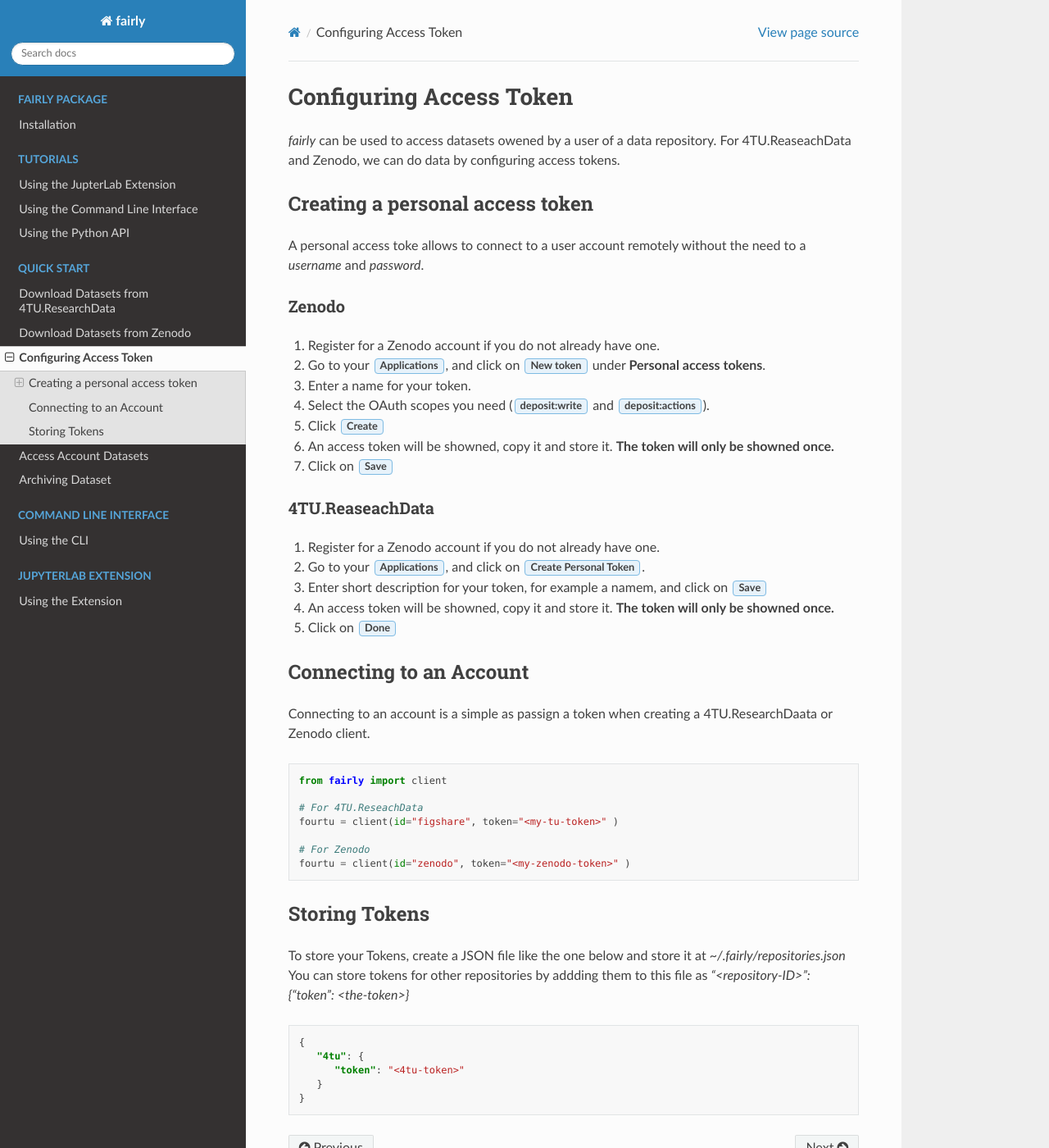
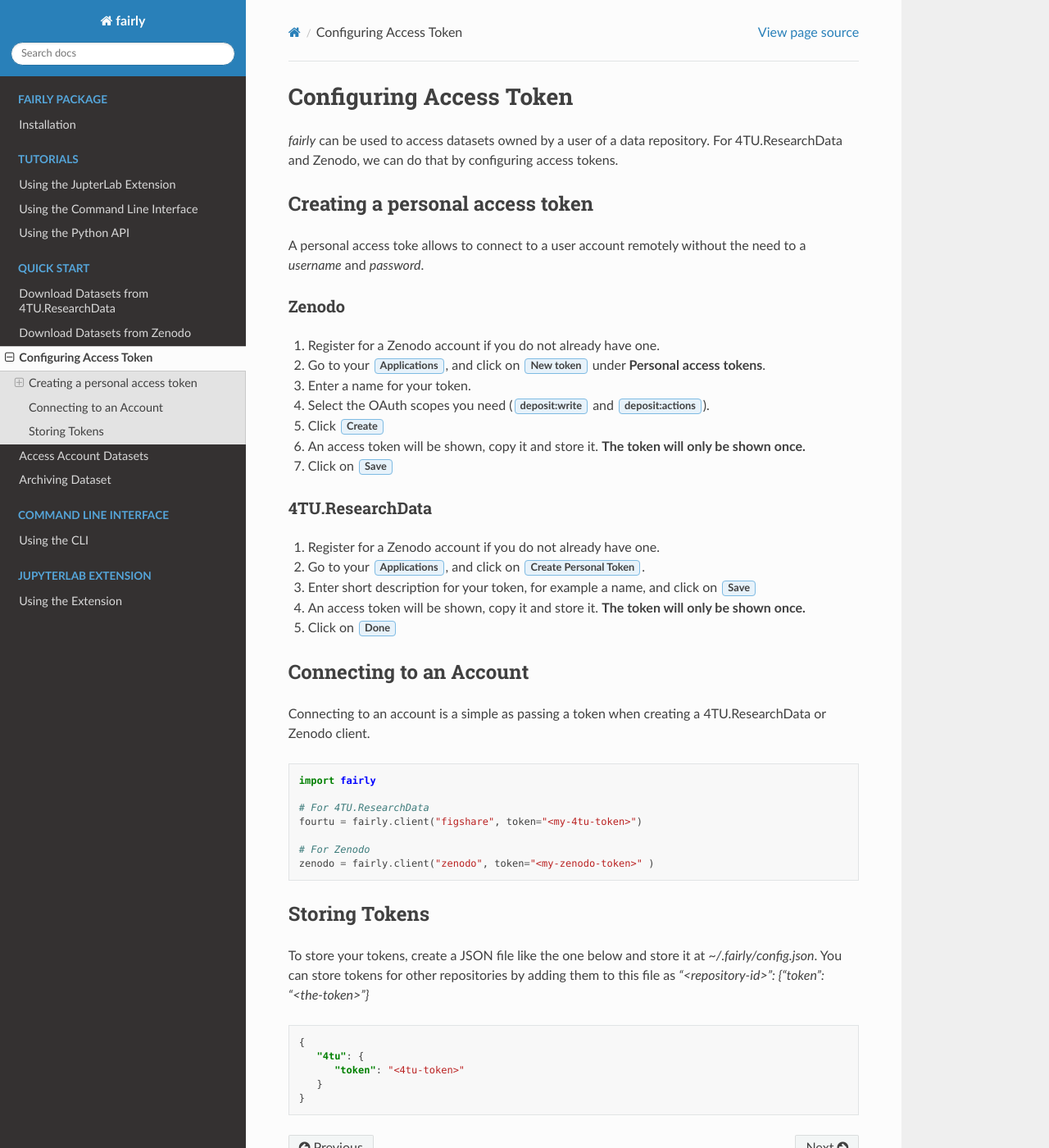
Before and after one commit to ITC-CRIB/fairly, a Sphinx documentation site: the page built from docs/package/account-token.rst, in a window 1280 px wide and 1400 px high. Shown: the whole window at 82% size. Built offline with Sphinx 7.4.7 and the Read the Docs theme 2.0.0, drawn with Linux system fonts in a browser that asks for light colours; pages that are not in the unit, such as notebooks, are missing from menus.

Commit message:
Corrected account token documentation

```diff
--- a/docs/package/account-token.rst
+++ b/docs/package/account-token.rst
@@ -4,7 +4,7 @@
 ###########################
 
 
-*fairly* can be used to access datasets owened by a user of a data repository. For 4TU.ReaseachData and Zenodo, we can do data by configuring access tokens.
+*fairly* can be used to access datasets owned by a user of a data repository. For 4TU.ResearchData and Zenodo, we can do that by configuring access tokens.
 
 Creating a personal access token
 =====================================
@@ -19,38 +19,38 @@
 #. Enter a name for your token.
 #. Select the OAuth scopes you need (:guilabel:`deposit:write` and :guilabel:`deposit:actions`).
 #. Click :guilabel:`Create`
-#. An access token will be showned, copy it and store it. **The token will only be showned once.**
+#. An access token will be shown, copy it and store it. **The token will only be shown once.**
 #. Click on :guilabel:`Save`
 
 
-4TU.ReaseachData
+4TU.ResearchData
 -------------------
 
 1. Register for a Zenodo account if you do not already have one.
 #. Go to your :guilabel:`Applications`, and click on :guilabel:`Create Personal Token`.
-#. Enter short description for your token, for example a namem, and click on :guilabel:`Save`
-#. An access token will be showned, copy it and store it. **The token will only be showned once.**
+#. Enter short description for your token, for example a name, and click on :guilabel:`Save`
+#. An access token will be shown, copy it and store it. **The token will only be shown once.**
 #. Click on :guilabel:`Done`
 
 Connecting to an Account
 ============================
 
-Connecting to an account is a simple as passign a token when creating a 4TU.ResearchDaata or Zenodo client.
+Connecting to an account is a simple as passing a token when creating a 4TU.ResearchData or Zenodo client.
 
 .. code-block:: python
 
-   from fairly import client
+   import fairly
 
-   # For 4TU.ReseachData
-   fourtu = client(id="figshare", token="<my-tu-token>" )
+   # For 4TU.ResearchData
+   fourtu = fairly.client("figshare", token="<my-4tu-token>")
 
    # For Zenodo
-   fourtu = client(id="zenodo", token="<my-zenodo-token>" )
+   zenodo = fairly.client("zenodo", token="<my-zenodo-token>" )
 
 Storing Tokens
 ================
 
-To store your Tokens, create a JSON file like the one below and store it at `~/.fairly/repositories.json` You can store tokens for other repositories by addding them to this file as `"<repository-ID>": {"token": <the-token>}`
+To store your tokens, create a JSON file like the one below and store it at `~/.fairly/config.json`. You can store tokens for other repositories by adding them to this file as `"<repository-id>": {"token": "<the-token>"}`
 
 .. code-block:: json
 
```
